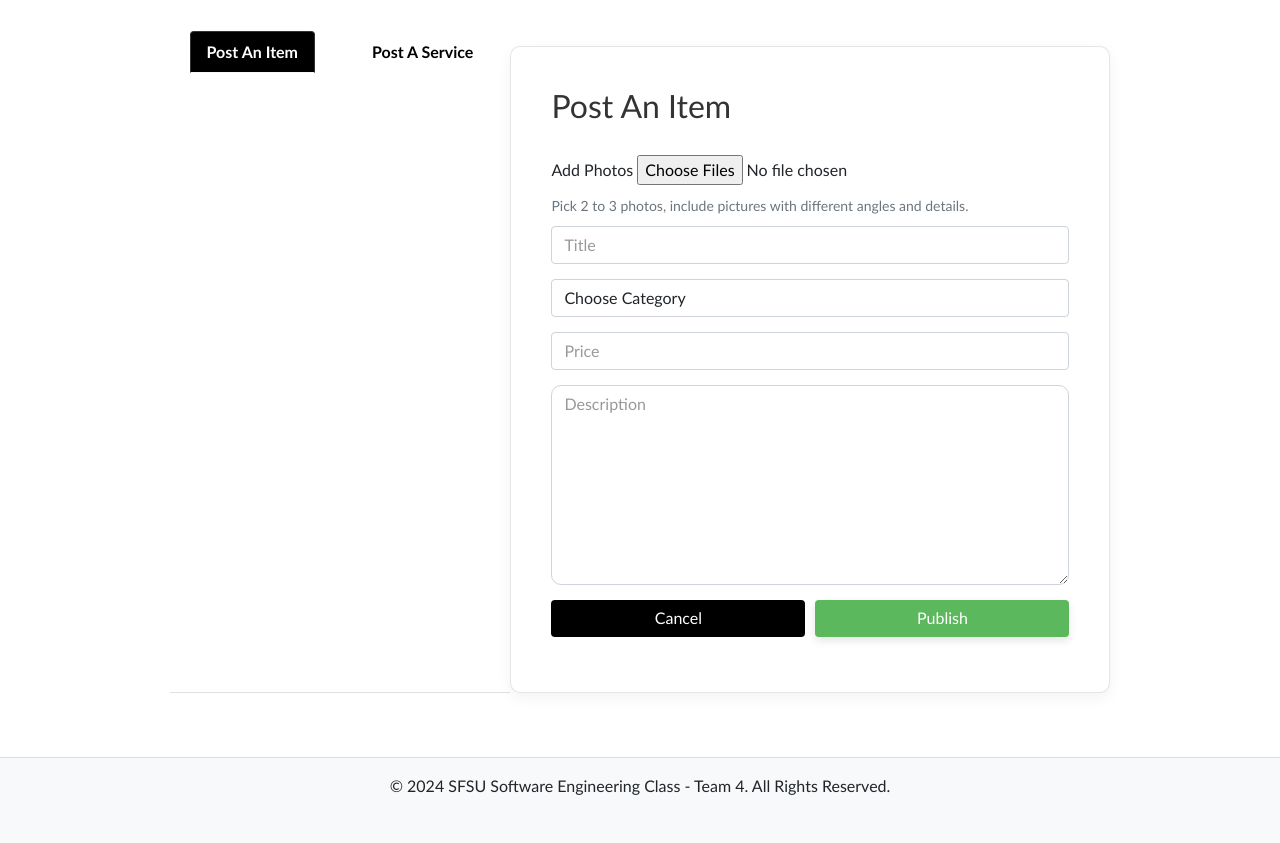
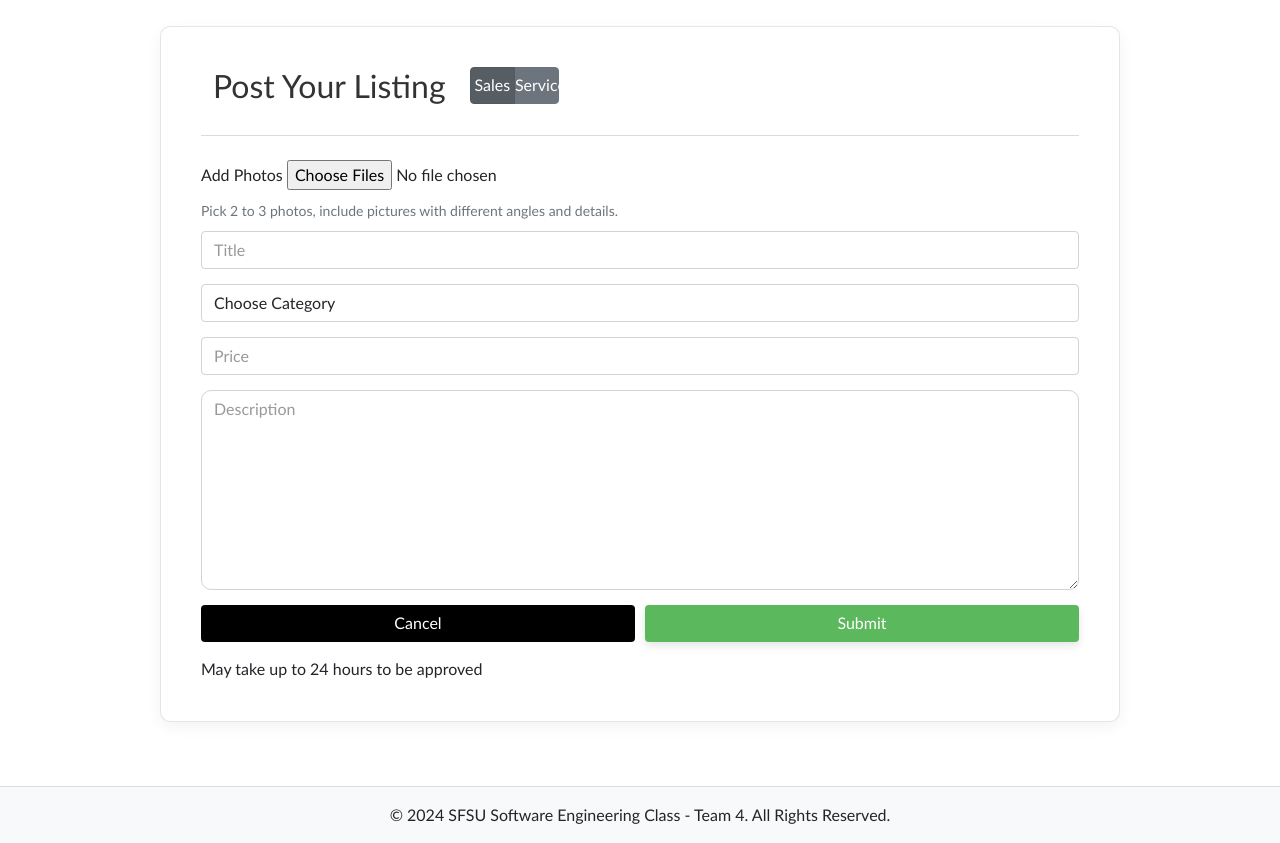
Before and after one commit to Amandeep-Singh-24/SwiftSell, a Flask app: page /post in a window 1280 px wide. Shown: the part 133-976 px from the top of the page. Before the commit the page ends 928 px from the top, so only its background shows below. Run offline with Flask 3, Linux system fonts and the light colour scheme; the visitor is signed in with stand-in values (Sample User, id 1); some libraries are stand-ins or nearby versions.

Commit message:
post route now handles items and services

```diff
--- a/application/app.py
+++ b/application/app.py
@@ -1,11 +1,18 @@
-from flask import Flask, render_template, redirect, request, session, url_for
+from flask import Flask, flash, render_template, redirect, request, session, url_for
 import mysql.connector
+import os
 from werkzeug.security import check_password_hash, generate_password_hash
+from werkzeug.utils import secure_filename
+import uuid as uuid
 
 app = Flask(__name__,
             template_folder='templates',
             static_folder='src/static',
             static_url_path='/static')
+
+# file path to store user images
+UPLOAD_FOLDER = 'images'
+app.config['UPLOAD_FOLDER'] = UPLOAD_FOLDER
 
 # Database connection info. Note that this is not a secure connection.
 db_config = {
@@ -158,6 +165,7 @@
             if check_password_hash(stored_password_hash, pwd):
                 # creating session variable for curr user's id (used for post item)
                 session['user_id'] = user['user_id']
+                print(session)
                 return redirect(url_for('search'))  # Redirect to the home page
             else:
                 return "Invalid password."
@@ -210,9 +218,85 @@
         return render_template('signup.html')
 
 
-@app.route('/post')
+@app.route("/post", methods=["GET", "POST"])
 def post():
+    # Check if the user is logged in
+    if "user_id" not in session:
+        flash("You must be logged in to post an item.")
+        return redirect(url_for('login'))
+
+    # Get user ID from session
+    user_id = session['user_id']
+    print(user_id)
+    #check if user wants to post item for sale
+    if request.method == 'POST':
+        if request.form.get('action') == "item":
+            # Grabbing required form info for item
+            title = request.form.get('title')
+            description = request.form.get('description')
+            price = request.form.get('price')
+            category_id = request.form.get('category_id')
+            photo_path = request.files.get('photo_path')
+            # check user entered
+            if not all([title, description, price, category_id, photo_path]):
+                flash("All fields are required!")
+                return render_template('post.html')
+
+            # initializing db cursor
+            conn = mysql.connector.connect(**db_config)
+            cursor = conn.cursor()
+
+
+            try:
+                # Process file upload
+                pic_filename = secure_filename(photo_path.filename)
+                pic_name = f"{uuid.uuid4()}_{pic_filename}"
+                save_path = os.path.join(app.config['UPLOAD_FOLDER'], pic_name)
+                photo_path.save(save_path)
+                pic_name = save_path
+
+                # Insert item data into database
+                cursor.execute("""
+                    INSERT INTO items_for_sale (title, description, price, live, seller, category_id, photo_path, thumbnail)
+                    VALUES (%s, %s, %s, %s, %s, %s, %s, %s)
+                """, (title, description, price, 0, user_id, category_id, pic_name, pic_name))
+                conn.commit()
+                flash("Item posted successfully! Waiting for approval.")
+            except Exception as e:
+                flash(f"An error occurred: {e}")
+                return render_template('post.html'), 500
+
+
+        elif request.form.get('action') == "service":
+            #grab service info from user
+            try:
+                title = request.form.get('service_title')
+                description = request.form.get('service_description')
+                price = request.form.get('service_price')
+                if not all([title, description, price]):
+                    flash("All fields are required!")
+                    return render_template('post.html')
+                category_id = 4  # Assuming service category ID is fixed
+                conn = mysql.connector.connect(**db_config)
+                cursor = conn.cursor()
+                cursor.execute("""
+                    INSERT INTO items_for_sale (title, description, price, live, seller, category_id)
+                    VALUES (%s, %s, %s, %s, %s, %s)
+                """, (title, description, price, 0, user_id, category_id))
+                conn.commit()
+                flash("Service posted successfully! Waiting for approval.")
+            except Exception as e:
+                flash(f"An error occurred: {e}")
+                return render_template('post.html'), 500
+
+        cursor.close()
+        conn.close()
+        # Redirect to a different page after successful submission
+        return redirect(url_for('post'))
+
+    # Render the post.html template for GET requests
     return render_template('post.html')
+
 
 @app.route('/dashboard')
 def dashboard():
--- a/application/templates/post.html
+++ b/application/templates/post.html
@@ -1,51 +1,68 @@
 {% extends 'base_navbar.html' %} {% block title %}Post - SwiftSell{% endblock %}
 {% block head_extra %}
-<link
-  href="https://fonts.googleapis.com/css2?family=Open+Sans:wght@300;400;700&display=swap"
-  rel="stylesheet"
-/>
 <link
   rel="stylesheet"
   href="{{ url_for('static', filename='css/post.css') }}"
 />
-{% endblock %} {% block content %}
-<!-- Content container -->
+{% endblock %} {% block content %} {% for message in get_flashed_messages() %}
+<div class="alert alert-warning alert-dismissible fade show" role="alert">
+  {{ message }}
+  <button
+    type="button"
+    class="btn-close"
+    data-bs-dismiss="alert"
+    aria-label="Close"
+  ></button>
+</div>
+{% endfor %}
+
 <div class="container-fluid content-container">
-  <!-- Tab Navigation -->
-  <ul class="nav nav-tabs">
-    <li class="nav-item">
-      <a
-        class="nav-link active"
-        id="post-item-tab"
-        data-bs-toggle="tab"
-        href="#postItem"
-        >Post An Item</a
+  <div class="post-section">
+    <div class="row mb-4">
+      <div class="col-md-auto">
+        <h2>Post Your Listing</h2>
+      </div>
+      <div class="col-md-auto">
+        <div class="btn-group" role="group" aria-label="Post Type">
+          <button
+            type="button"
+            class="btn btn-secondary active"
+            id="itemButton"
+            name="action"
+            value="item"
+            onclick="toggleForm('item'); submitForm('item')"
           >
-    </li>
-    <li class="nav-item">
-      <a
-        class="nav-link"
-        id="post-service-tab"
-        data-bs-toggle="tab"
-        href="#postService"
-        >Post A Service</a
+            Sales
+          </button>
+          <button
+            type="button"
+            class="btn btn-secondary"
+            id="serviceButton"
+            name="action"
+            value="service"
+            onclick="toggleForm('service'); submitForm('service')"
           >
-    </li>
-  </ul>
-
-  <!-- Tab Content -->
-  <div class="tab-content">
-    <!-- Post Item Tab Pane -->
-    <div class="tab-pane fade show active" id="postItem">
-      <div class="post-section">
-        <h2>Post An Item</h2>
-        <form action="/post" enctype="multipart/form-data">
+            Service
+          </button>
+        </div>
+      </div>
+    </div>
+    <form
+      id="postForm"
+      method="POST"
+      action="/post"
+      enctype="multipart/form-data"
+    >
+      <!-- Item fields -->
+      <input type="hidden" name="action" id="action" value="item" />
+      <div id="itemFields">
         <div class="form-group">
           <label for="photoUpload">Add Photos</label>
           <input
             type="file"
             class="form-control-file"
             id="photoUpload"
+            name="photo_path"
             multiple
           />
           <small class="form-text text-muted"
@@ -54,98 +71,119 @@
           >
         </div>
         <div class="form-group">
-            <input type="text" class="form-control" placeholder="Title" />
-          </div>
-          <div class="form-group">
-            <select class="form-control">
+          <input
+            type="text"
+            class="form-control"
+            name="title"
+            placeholder="Title"
+          />
+          <select class="form-control" name="category_id">
             <option selected>Choose Category</option>
-              <option>Electronics</option>
-              <option>Clothing</option>
-              <option>Furniture</option>
-              <!-- Add other categories as needed -->
+            <option value="1">Electronics</option>
+            <option value="2">Clothing</option>
+            <option value="3">Furniture</option>
+            <option value="4">Service</option>
           </select>
-          </div>
-          <div class="form-group">
-            <input type="text" class="form-control" placeholder="Price" />
-          </div>
-          <div class="form-group">
+          <input
+            type="text"
+            class="form-control"
+            name="price"
+            placeholder="Price"
+          />
           <textarea
             class="form-control"
+            name="description"
             placeholder="Description"
             rows="3"
           ></textarea>
         </div>
+      </div>
+      <!-- Service fields -->
+      <div id="serviceFields" style="display: none">
+        <div class="form-group">
+          <input
+            type="hidden"
+            type="file"
+            class="form-control-file"
+            id="photoUpload"
+            name="photo_path"
+            multiple
+          />
+          <input
+            type="text"
+            class="form-control"
+            name="service_title"
+            placeholder="Title"
+          />
+          <input type="hidden" class="form-control" name="category_id" />
+
+          <input
+            type="text"
+            class="form-control"
+            name="service_price"
+            placeholder="Fee"
+          />
+          <textarea
+            class="form-control"
+            name="service_description"
+            placeholder="Description"
+            rows="3"
+          ></textarea>
+        </div>
+      </div>
       <div class="form-row">
         <div class="col">
-              <button type="button" class="btn btn-cancel btn-block">
+          <button
+            type="button"
+            class="btn btn-cancel btn-block"
+            onclick="window.history.back();"
+          >
             Cancel
           </button>
         </div>
         <div class="col">
           <button type="submit" class="btn btn-publish btn-block">
-                Publish
+            Submit
           </button>
         </div>
       </div>
+      <div>May take up to 24 hours to be approved</div>
     </form>
   </div>
 </div>
-    <!-- Post Service Tab Pane -->
-    <div class="tab-pane fade" id="postService">
-      <div class="post-section">
-        <h2>Post A Service</h2>
-        <form>
-          <div class="form-group">
-            <input
-              type="text"
-              class="form-control"
-              placeholder="Service Title"
-            />
-          </div>
-          <div class="form-group">
-            <select class="form-control">
-              <option selected>Choose Service Category</option>
-              <option>Education</option>
-              <option>Home Repair</option>
-              <option>IT & Tech Support</option>
-              <!-- Add other categories as needed -->
-            </select>
-          </div>
-          <div class="form-group">
-            <input type="text" class="form-control" placeholder="Fee" />
-          </div>
-          <div class="form-group">
-            <textarea
-              class="form-control"
-              placeholder="Service Description"
-              rows="3"
-            ></textarea>
-          </div>
-          <div class="form-row">
-            <div class="col">
-              <button type="button" class="btn btn-cancel btn-block">
-                Cancel
-              </button>
-            </div>
-            <div class="col">
-              <button type="submit" class="btn btn-publish btn-block">
-                Publish
-              </button>
-            </div>
-          </div>
-        </form>
-      </div>
-    </div>
-  </div>
-</div>
 {% endblock %} {% block scripts %}
-<!-- Include Bootstrap JS and jQuery -->
-<script src="https://code.jquery.com/jquery-3.5.1.slim.min.js"></script>
-<script src="https://cdn.jsdelivr.net/npm/popper.js@1.7.7/dist/umd/popper.min.js"></script>
-<script src="https://stackpath.bootstrapcdn.com/bootstrap/4.5.2/js/bootstrap.min.js"></script>
-<script
-  src="https://cdn.jsdelivr.net/npm/bootstrap@5.1.3/dist/js/bootstrap.bundle.min.js"
-  integrity="sha384-ka7Sk0Gln4gmtz2MlQnikT1wXgYsOg+OMhuP+IlRH9sENBO0LRn5q+8nbTov4+1p"
-  crossorigin="anonymous"
-></script>
+<script>
+  // Ensure that the toggleForm function is defined at a level where it can be accessed by the onclick events
+  function toggleForm(type) {
+    var itemFields = document.getElementById("itemFields");
+    var serviceFields = document.getElementById("serviceFields");
+    var itemButton = document.getElementById("itemButton");
+    var serviceButton = document.getElementById("serviceButton");
+
+    if (type === "item") {
+      itemFields.style.display = "block";
+      serviceFields.style.display = "none";
+      itemButton.classList.add("active");
+      serviceButton.classList.remove("active");
+    } else {
+      itemFields.style.display = "none";
+      serviceFields.style.display = "block";
+      itemButton.classList.remove("active");
+      serviceButton.classList.add("active");
+    }
+  }
+
+  function submitForm(action) {
+    // Set the hidden input value to the selected action
+    document.getElementById("action").value = action;
+
+    // Submit the form
+    // document.getElementById("postForm").submit();
+  }
+
+  document.addEventListener("DOMContentLoaded", function () {
+    // Initialize the form to show the item form by default
+    toggleForm("item");
+  });
+</script>
 {% endblock %}
```
Also changed, not shown: application/src/static/images/Service.jpg (added). Lines whose indentation alone changed are shown as unchanged.
